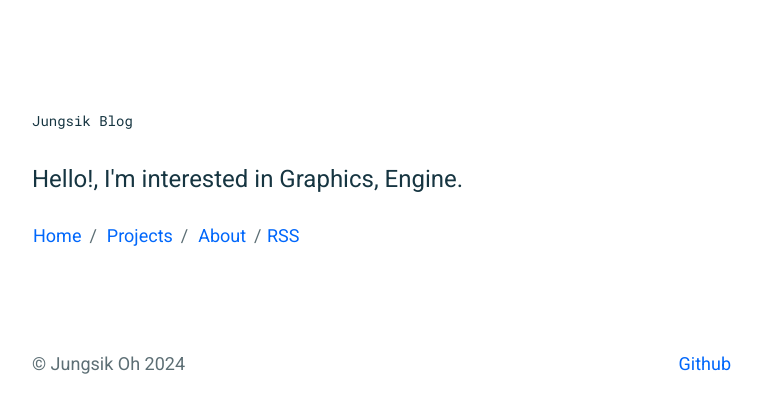
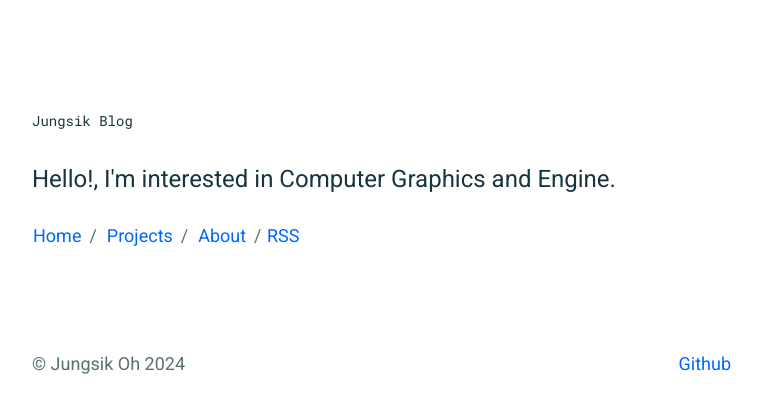
Before and after one commit to JungsikOh/jungsikoh.github.io, a Jekyll site: the page built from blog/index.html, in a window 1280 px wide. Shown: the top 413 px of the page, without its empty margins (258-1020 px from the left). Built offline with Jekyll 4.4.1, drawn with Linux system fonts in a browser that asks for light colours.

Commit message:
apply jekyll

```diff
--- a/blog/_config.yml
+++ b/blog/_config.yml
@@ -1,14 +1,14 @@
 # Site settings
 title: "Jungsik Blog"
 description: >
-  Hello!, I'm interested in Graphics, Engine.
+  Hello!, I'm interested in Computer Graphics and Engine.
 
 author: Jungsik Oh
 email: nemostar51@gmail.com
 github_username: JungsikOh
 
 baseurl: "/blog" # the subpath of your site, e.g. /blog
-url: "https://deadbeef.me" # the base hostname & protocol for your site
+url: "https://jungsikoh.github.io" # the base hostname & protocol for your site
 
 google_analytics_id: UA-1111111111-1
 disqus_id:
```
Also changed, not shown: blog/_pages/about.md (+1 -0 lines), blog/_pages/projects.md (+2 -0 lines).
